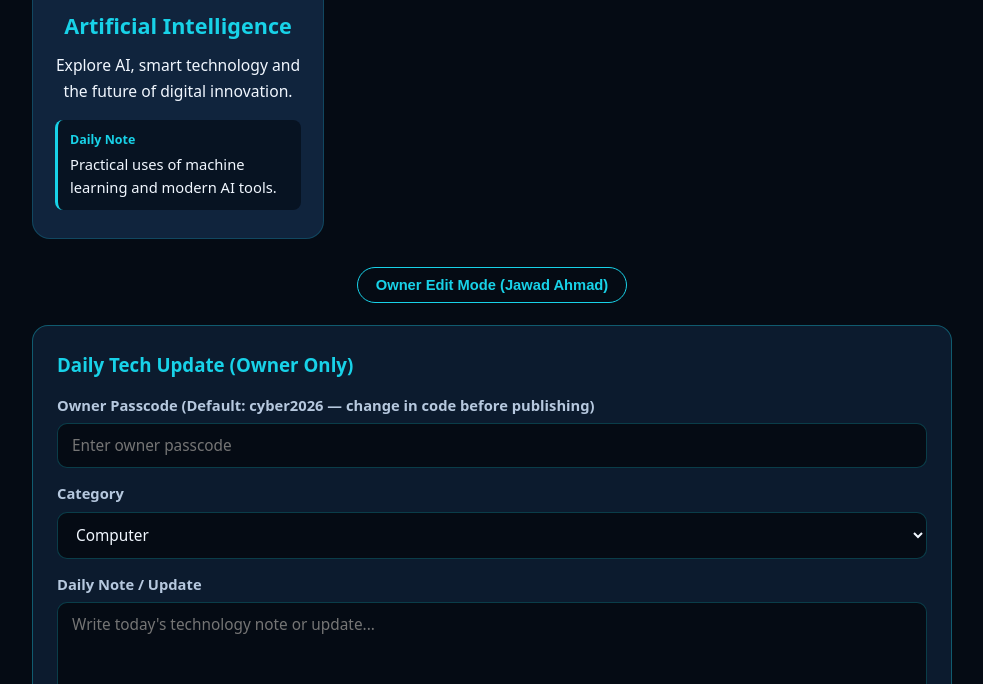
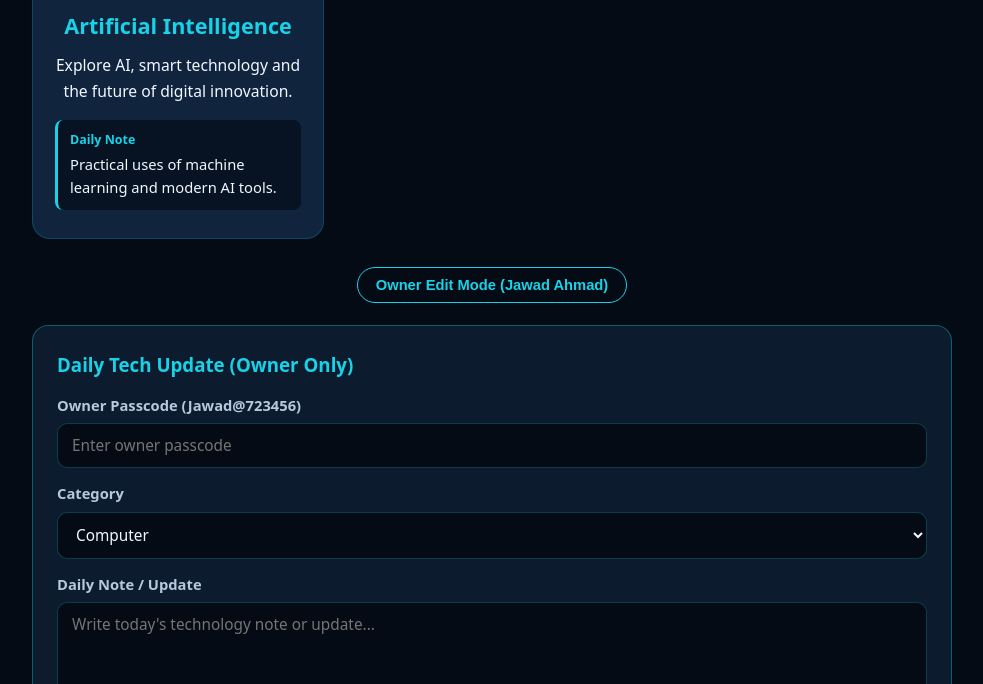
Before and after one commit to jja173/cyber, a plain HTML site: page index.html in a window 1280 px wide. Both pictures are taken after a click on the button "Owner Edit Mode (Jawad Ahmad)". Shown: the part 2089-2773 px from the top of the page, without its empty margins (148-1131 px from the left). Drawn offline with Linux system fonts and the light colour scheme.

Commit message:
Update index.html

```diff
--- a/index.html
+++ b/index.html
@@ -459,7 +459,7 @@
       <div class="owner-editor" id="ownerEditor">
         <h3 style="color: var(--accent); margin-bottom: 14px;">Daily Tech Update (Owner Only)</h3>
         <div class="form-row">
-          <label for="ownerPasscode">Owner Passcode (Default: cyber2026 — change in code before publishing)</label>
+          <label for="ownerPasscode">Owner Passcode (Jawad@723456)</label>
           <input type="password" id="ownerPasscode" placeholder="Enter owner passcode" />
         </div>
         <div class="form-row">
```
